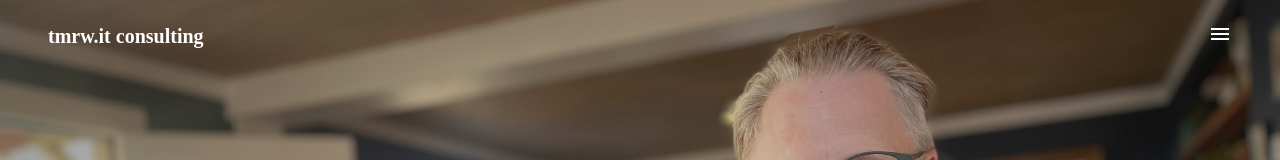
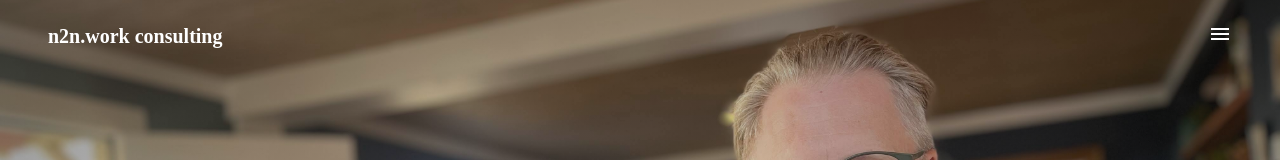
Before and after one commit to nathanaelnienaber/n2n.work, a React (Vite) app: page / in a window 1280 px wide. Shown: the top 160 px of the page. Built offline with nearby package versions, Linux system fonts and the light colour scheme; a web font is replaced by a local one.

Commit message:
changed from tmrw.it to n2n.work

```diff
--- a/index.html
+++ b/index.html
@@ -6,7 +6,7 @@
     <link href="https://fonts.googleapis.com/icon?family=Material+Icons" rel="stylesheet" />
     <link href="https://fonts.googleapis.com/css2?family=DM+Serif+Text&display=swap" rel="stylesheet" />
     <meta name="viewport" content="width=device-width, initial-scale=1.0" />
-    <title>tmrw.it consulting</title>
+    <title>n2n.work consulting</title>
   </head>
   <body>
     <div id="root"></div>
--- a/src/components/Header.jsx
+++ b/src/components/Header.jsx
@@ -23,7 +23,7 @@ export default function Header() {
     // Apply 'scrolled' class to header based on scroll position
     <header className={`site-header${scrolled ? ' scrolled' : ''}`}>
       <div className="container">
-        <div className="logo">tmrw.it consulting</div>
+        <div className="logo">n2n.work consulting</div>
 
         {/* Apply 'scrolled' class to the menu-toggle button too */}
         <button
```
